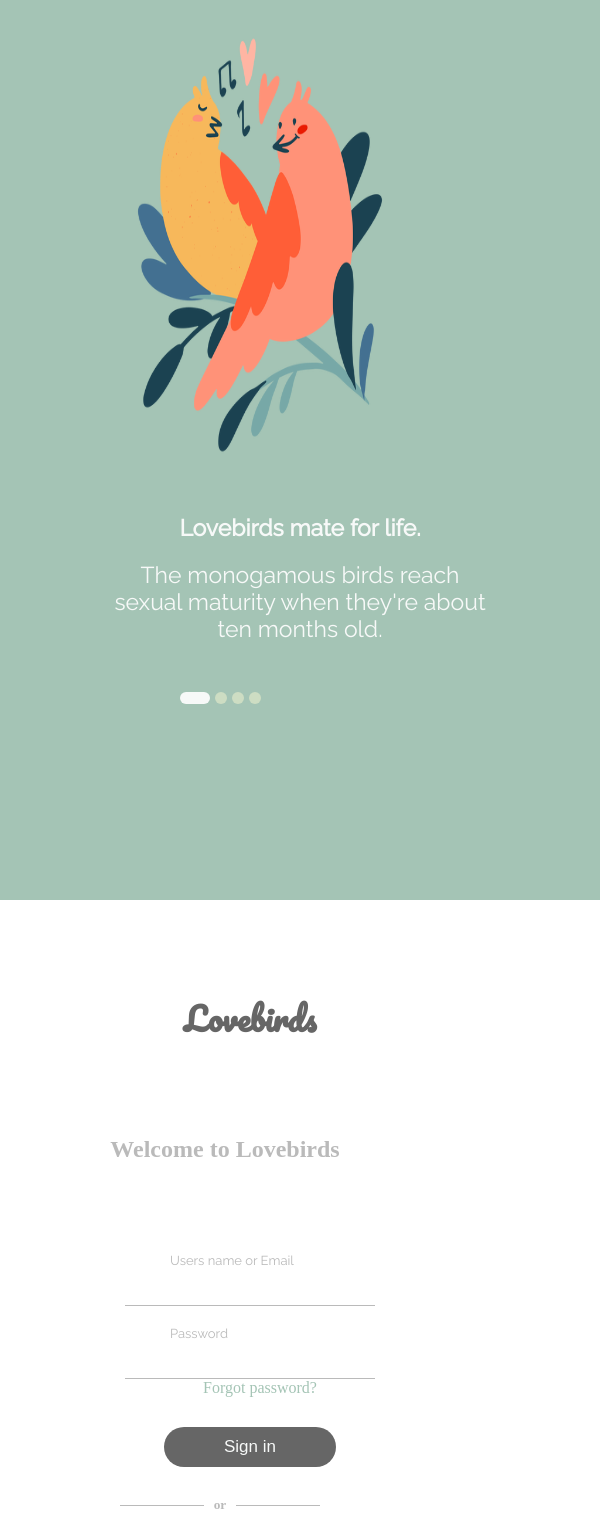
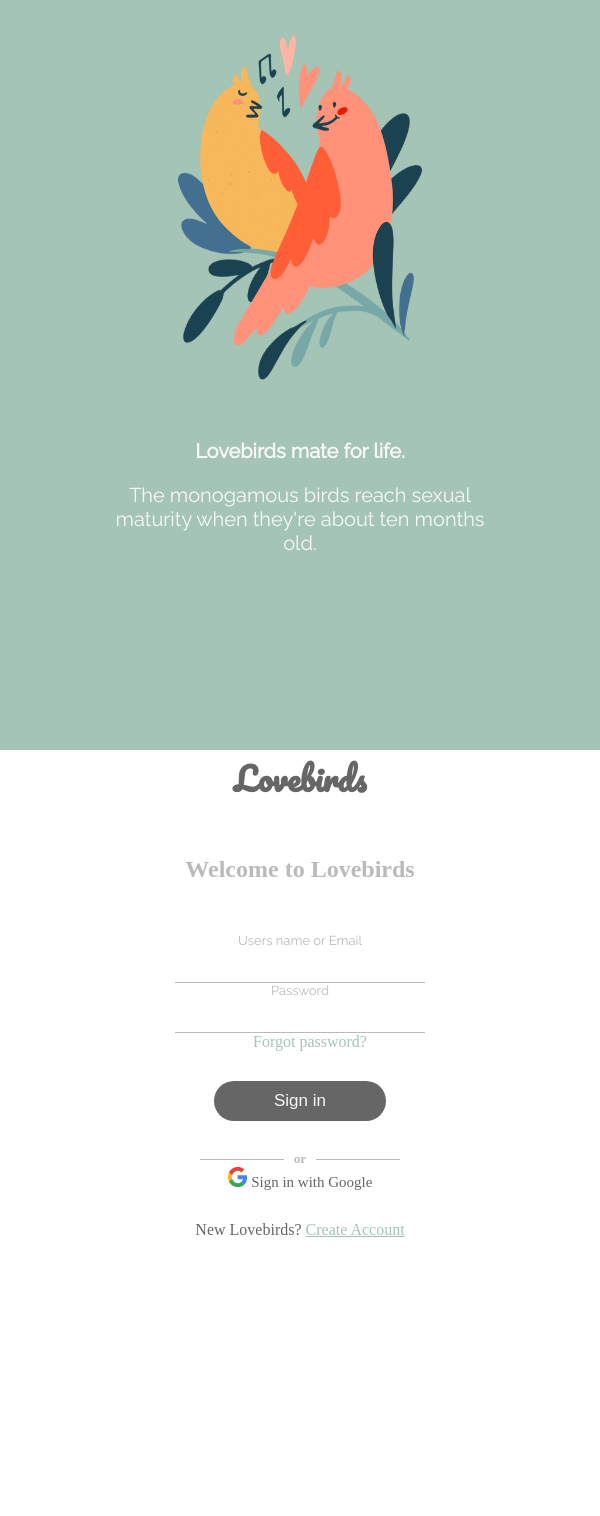
Before and after one commit to akaro-lil/lovebirdpage, a plain HTML site: page index.html in a window 600 px wide. Shown: the top 1516 px of the page. After the commit the page ends 1278 px from the top, so only its background shows below. Drawn offline with Linux system fonts and the light colour scheme; a web font is replaced by a local one.

Commit message:
worked on some media query css

```diff
--- a/stylesheet.css
+++ b/stylesheet.css
@@ -23,13 +23,11 @@ body {
     background-color: var(--mycolor);
     width: 50%;
     height: 750px;
-    position: relative;
+    text-align: center;
 }
 .left img {
-    position: relative;
     width: 50%;
     height: 60%;
-    margin: 30px 150px;
 }
 .left h2, p {
     font-family: 'Raleway', sans-serif;
@@ -42,7 +40,6 @@ body {
     display: flex;
     gap: 5px;
     margin: 50px 320px;
-    text-align: center;
 }
 .cylinder {
     border: 1px solid transparent;
@@ -61,7 +58,7 @@ body {
 .right {
     text-align: center;
     width: 50%;
-    margin: 90px 150px;
+    margin: auto;
 }
 .right h1 {
     font-family: 'Pacifico', cursive;
@@ -72,7 +69,6 @@ body {
     margin: 110px 0 50px;
 }
 .sign p {
-    text-align: left;
     color: var(--pcolor);
     font-size: 13px;
 }
@@ -80,6 +76,7 @@ body {
     border: none;
     border-bottom: 1px solid var(--pcolor);
     width: 300px;
+    height: 30px;
 }
 .sign a {
     color: var(--mycolor);
@@ -99,7 +96,7 @@ body {
     display: flex;
     color: var(--pcolor);
     width: 200px;
-    margin: 0 150px 20px;
+    margin: auto;
 }
 .right h5::before, h5::after {
     content: " ";
@@ -137,26 +134,26 @@ span a {
     }
     .left {
         width: 100%;
-        height: 900px;
+        height: 800px;
     }
     .left img {
         height: 50%;
         margin: 20px 110px;
     }
     .shapes {
-        margin: 50px 180px;
+        display: none;
     }
     .right {
-        margin: 90px 100px;
+        margin: auto;
+        width: 100%;
     }
     .right h2 {
-        margin: 90px 0;
-        width: 250px;
+        margin: 50px auto;
     }
     .sign p {
         width: 130px;
-        text-align: none;
-        margin-left: 70px;
+        margin: auto;
+        padding-bottom: 5px;
     }
     .sign a {
         padding: 0 0 0 20px;
@@ -164,7 +161,18 @@ span a {
     .sign input {
         width: 250px;
     }
-    .right h5 {
-        margin: 0 30px 40px 20px;
+    .right span {
+        padding: 0 0 40px;
     }
 }
+@media only screen and (min-width: 600px) and (max-width: 1000px) {
+    .left {
+        height: 750px;
+    }
+    .left h2, p {
+        font-size: 20px;
+    }
+    .shapes {
+        display: none;
+    }
+}
```
Also changed, not shown: Images/logo1.jpg (added).
